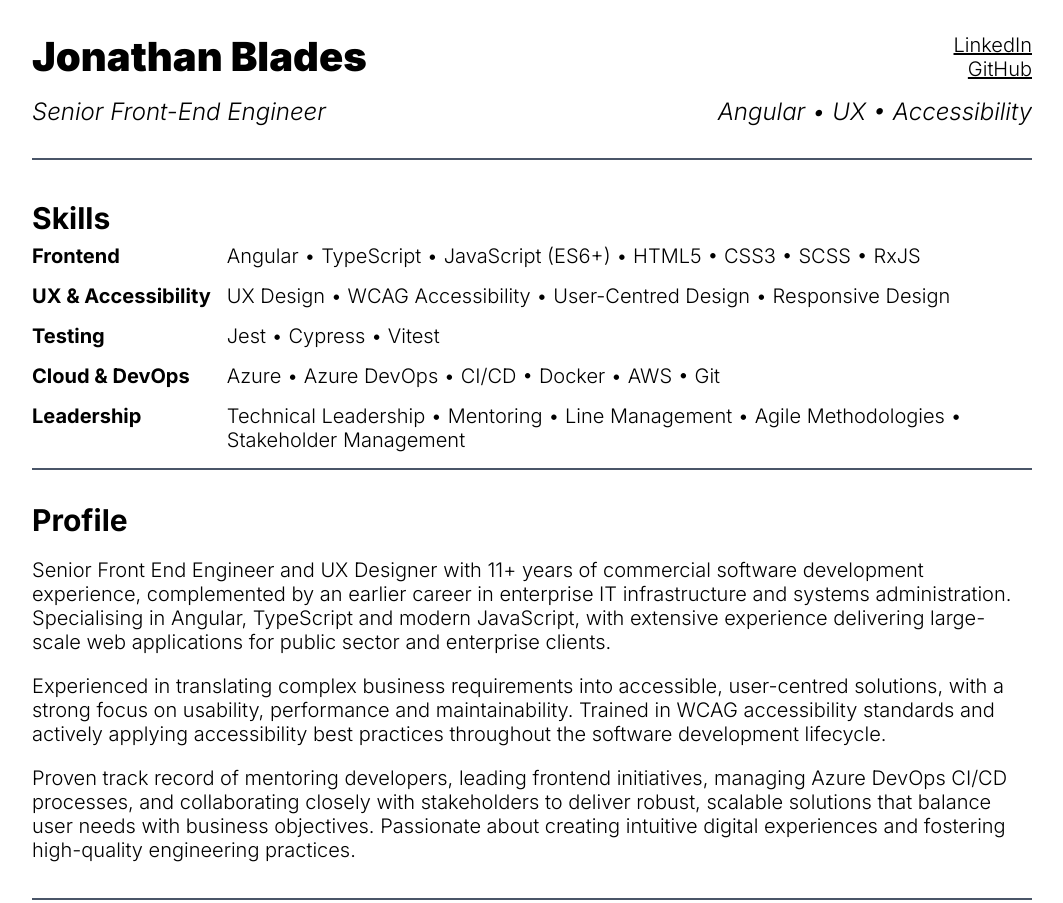
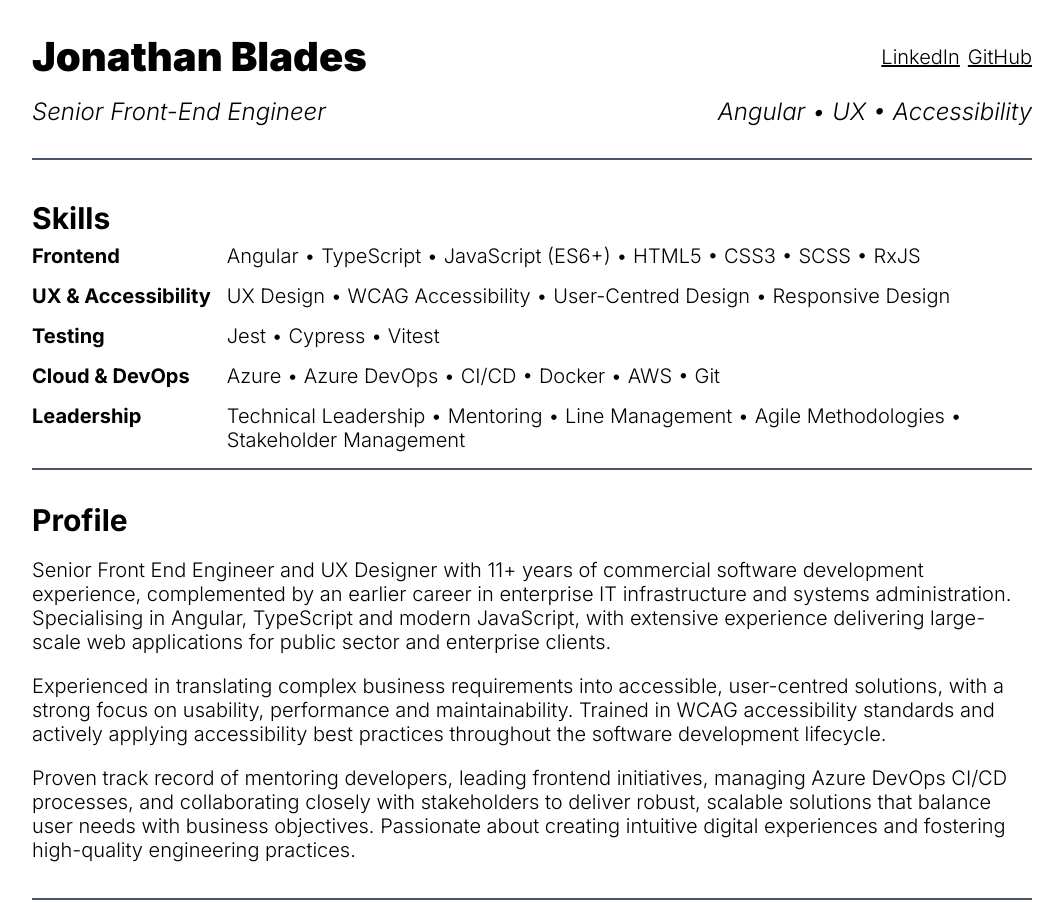
Before and after one commit to bladeski/resume, a plain HTML site: page index.html in a window 1280 px wide. Shown: the top 903 px of the page, without its empty margins (108-1171 px from the left). Drawn offline with Linux system fonts and the light colour scheme.

Commit message:
refactor(header): align items to center and improve list styling

```diff
--- a/styles.css
+++ b/styles.css
@@ -90,7 +90,7 @@ header {
   display: flex;
   flex-wrap: wrap;
   justify-content: space-between;
-  align-items: flex-end;
+  align-items: center;
   gap: var(--spacing-standard);
 
   h1 {
@@ -105,6 +105,9 @@ header {
 
     ul {
       margin: 0;
+      padding: 0;
+      display: flex;
+      gap: var(--spacing-small);
       list-style: none;
     }
   }
@@ -208,6 +211,7 @@ dl {
   &::before,
   &::after {
     content: '';
+    box-sizing: border-box;
     display: flex;
     width: var(--spacing-small);
     height: calc(2 * var(--spacing-small));
```
